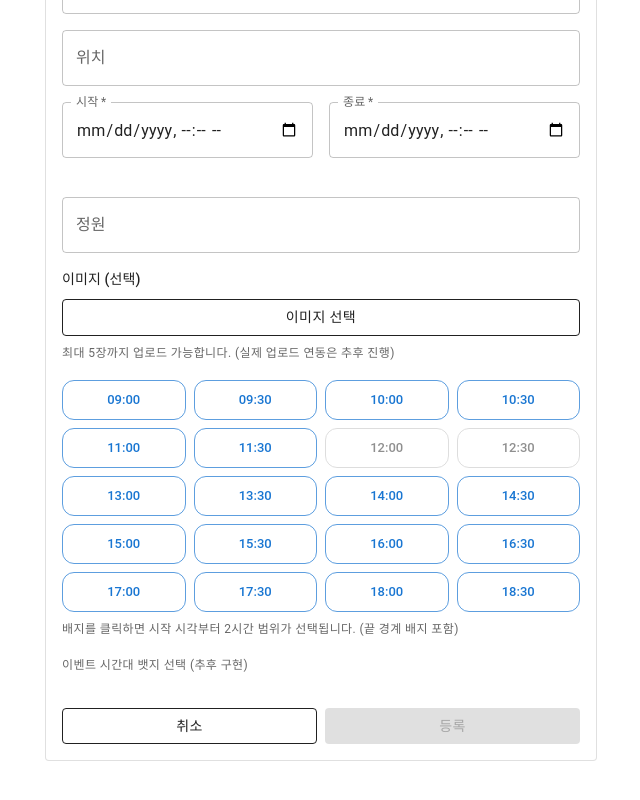
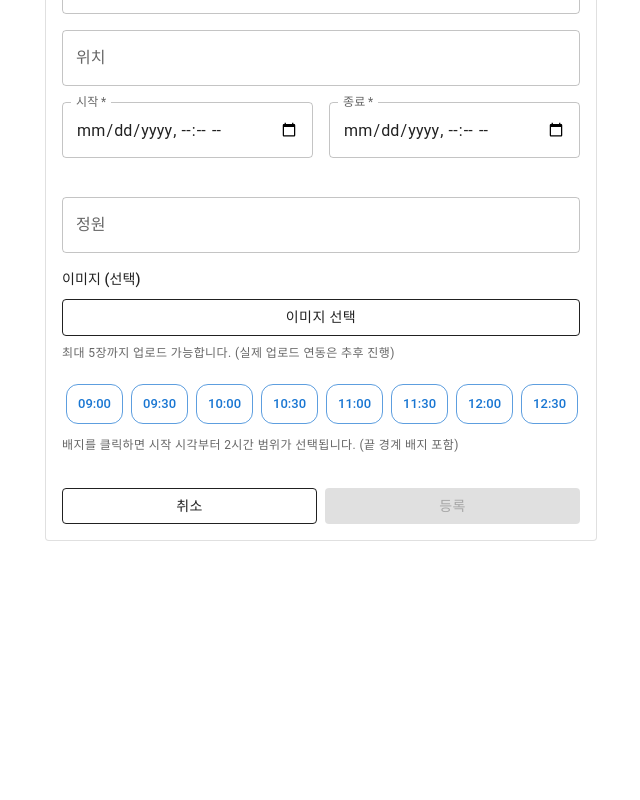
Before and after one commit to Ujtss267/Localit-Frontend, a React (Vite) app: page /events/new in a window 1280 px wide. Shown: the part 358-1158 px from the top of the page, without its empty margins (319-959 px from the left). After the commit the page ends 947 px from the top, so only its background shows below. Built offline with nearby package versions, Linux system fonts and the light colour scheme.

Commit message:
time picker add

```diff
--- a/src/components/ui/TimeRangeBadgePicker.tsx
+++ b/src/components/ui/TimeRangeBadgePicker.tsx
@@ -94,7 +94,7 @@ export default function TimeRangeBadgePicker({
   isSlotDisabled,
   includePostEndMarker = true, // to match the user's sample (09:00→09:30→10:00→10:30)
   formatLabel = defaultFormat,
-  gridClassName = "grid grid-cols-4 gap-2 sm:grid-cols-4 md:grid-cols-4 lg:grid-cols-4",
+  gridClassName = "flex gap-2 overflow-x-auto whitespace-nowrap p-1 scrollbar-thin",
   badgeHeight = 40,
   helperText,
 }: TimeRangeBadgePickerProps) {
--- a/src/features/event/pages/EventCreatePage.tsx
+++ b/src/features/event/pages/EventCreatePage.tsx
@@ -26,6 +26,8 @@ export default function EventCreatePage() {
   const [startLocal, setStartLocal] = useState("");
   const [endLocal, setEndLocal] = useState("");
   const [capacity, setCapacity] = useState<number | "">("");
+
+  const neverDisable = React.useCallback(() => false, []);
 
   const valid =
     title.trim().length >= 2 &&
@@ -154,16 +156,13 @@ export default function EventCreatePage() {
                   // ✅ 클릭 시 부모 상태 갱신 (controlled 포인트 2)
                   setRange(next);
                 }}
-                isSlotDisabled={isSlotDisabled} // (선택) 금지 슬롯
+                isSlotDisabled={neverDisable} // (선택) 금지 슬롯
                 includePostEndMarker={true} // (선택) 경계 마커 표시
                 formatLabel={formatLabel} // (선택) 시간 라벨 포맷
                 //gridClassName="grid grid-cols-10 gap-2 sm:grid-cols-4 md:grid-cols-6 lg:grid-cols-8"
                 badgeHeight={40}
                 helperText="배지를 클릭하면 시작 시각부터 2시간 범위가 선택됩니다. (끝 경계 배지 포함)"
               />
-              <Typography variant="caption" color="text.secondary">
-                이벤트 시간대 뱃지 선택 (추후 구현)
-              </Typography>
             </Stack>
 
             {createMut.isError && (
```
